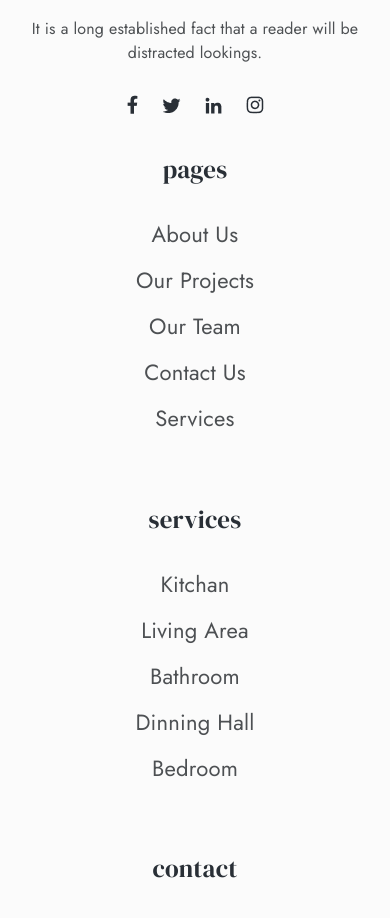
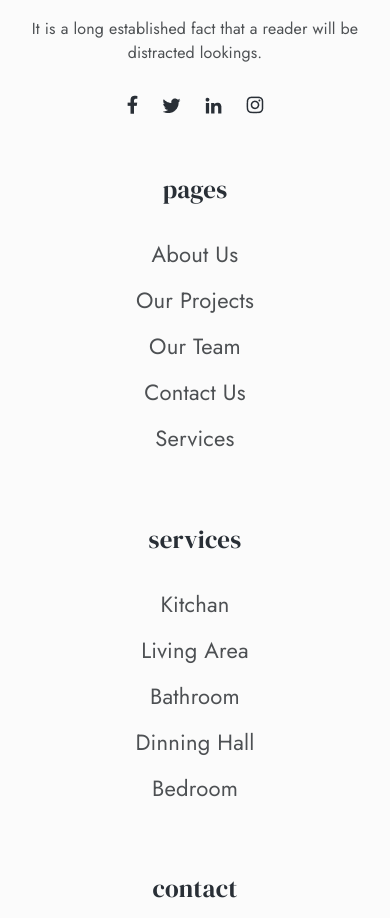
Before and after one commit to afrahabualrob/Reactproject-InteriorDesign, a React (Create React App) app: page / in a window 390 px wide. Shown: the part 6840-7758 px from the top of the page. Built offline with nearby package versions, Linux system fonts and the light colour scheme.

Commit message:
add margin to footer to look better

```diff
--- a/src/components/Footer/Footer.module.css
+++ b/src/components/Footer/Footer.module.css
@@ -69,4 +69,7 @@
     width: 100%;
     font-size: 16px;
   }
+  .pages{
+    margin-top: 20px;
+  }
 }
```
